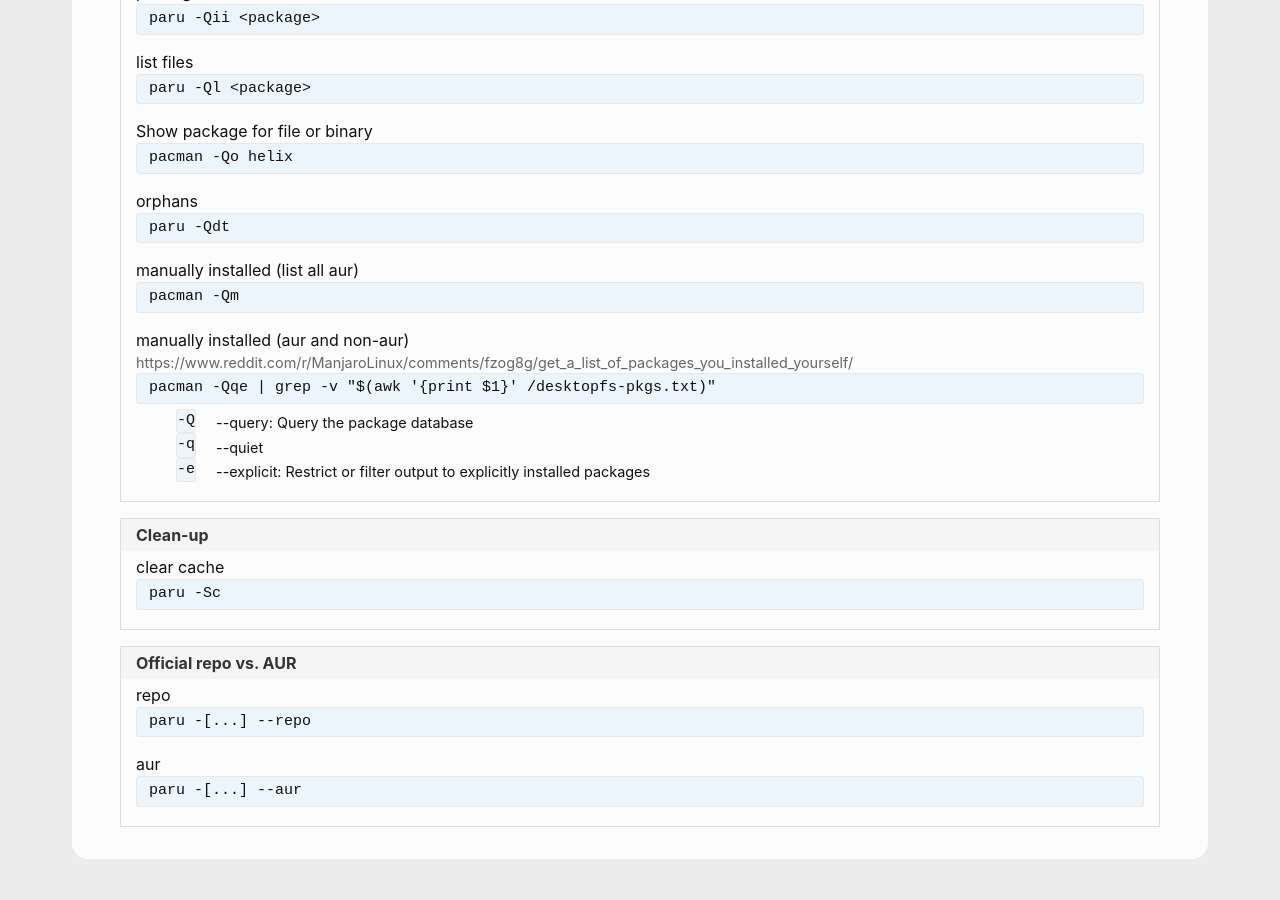
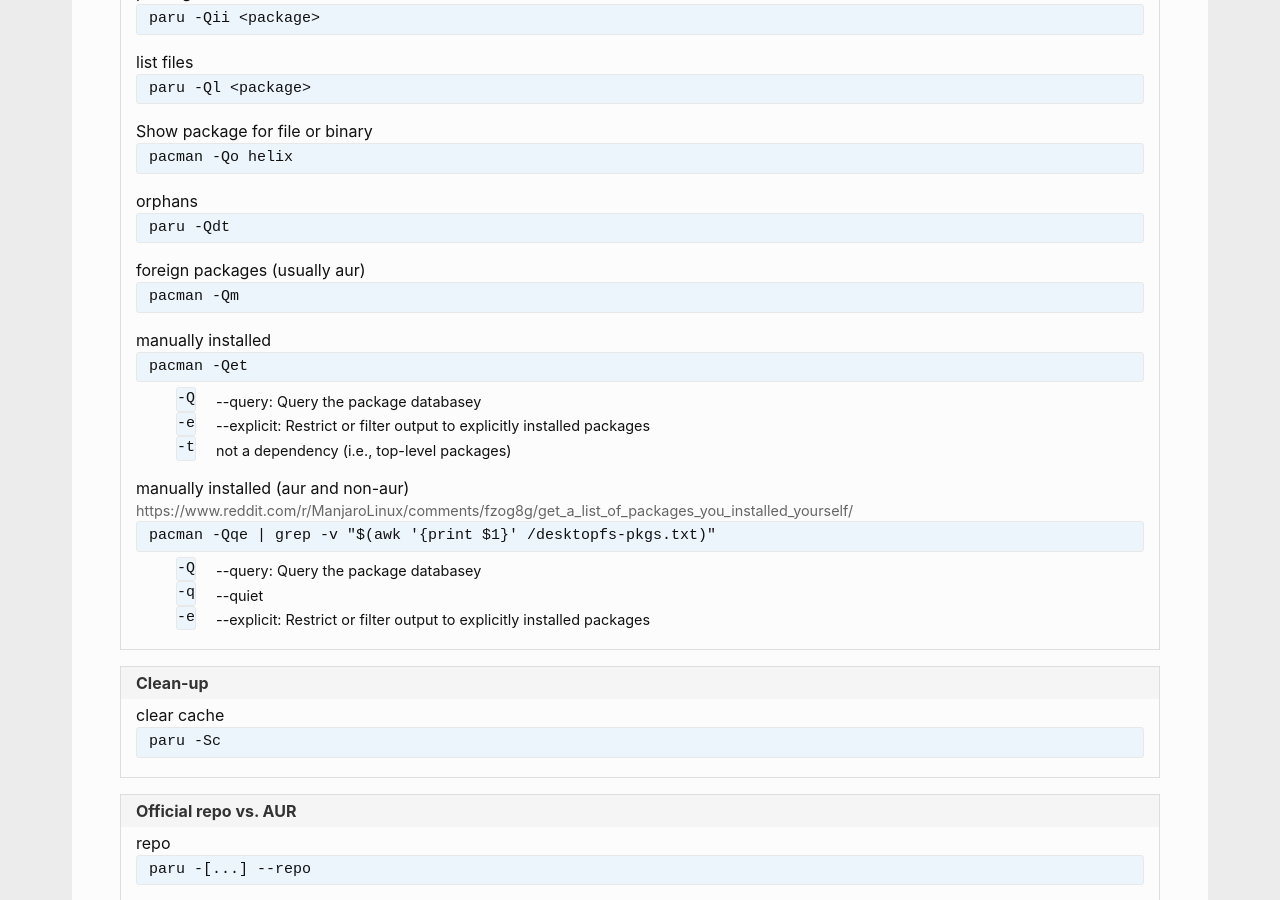
Before and after one commit to andreas-mausch/cheatsheets, a Jekyll site: the page built from _cheatsheets/paru.md, in a window 1280 px wide and 900 px high, scrolled down 1246 px. Built offline with Jekyll 4.4.1, drawn with Linux system fonts in a browser that asks for light colours.

Commit message:
paru: List foreign and manually installed packages

```diff
--- a/_cheatsheets/paru.md
+++ b/_cheatsheets/paru.md
@@ -32,13 +32,19 @@
         command: pacman -Qo helix
       - title: orphans
         command: paru -Qdt
-      - title: manually installed (list all aur)
+      - title: foreign packages (usually aur)
         command: pacman -Qm
+      - title: manually installed
+        command: pacman -Qet
+        options:
+          -Q: "--query: Query the package databasey"
+          -e: "--explicit: Restrict or filter output to explicitly installed packages"
+          -t: "not a dependency (i.e., top-level packages)"
       - title: manually installed (aur and non-aur)
         command: pacman -Qqe | grep -v "$(awk '{print $1}' /desktopfs-pkgs.txt)"
         source: https://www.reddit.com/r/ManjaroLinux/comments/fzog8g/get_a_list_of_packages_you_installed_yourself/
         options:
-          -Q: "--query: Query the package database"
+          -Q: "--query: Query the package databasey"
           -q: --quiet
           -e: "--explicit: Restrict or filter output to explicitly installed packages"
   - name: Clean-up
```
